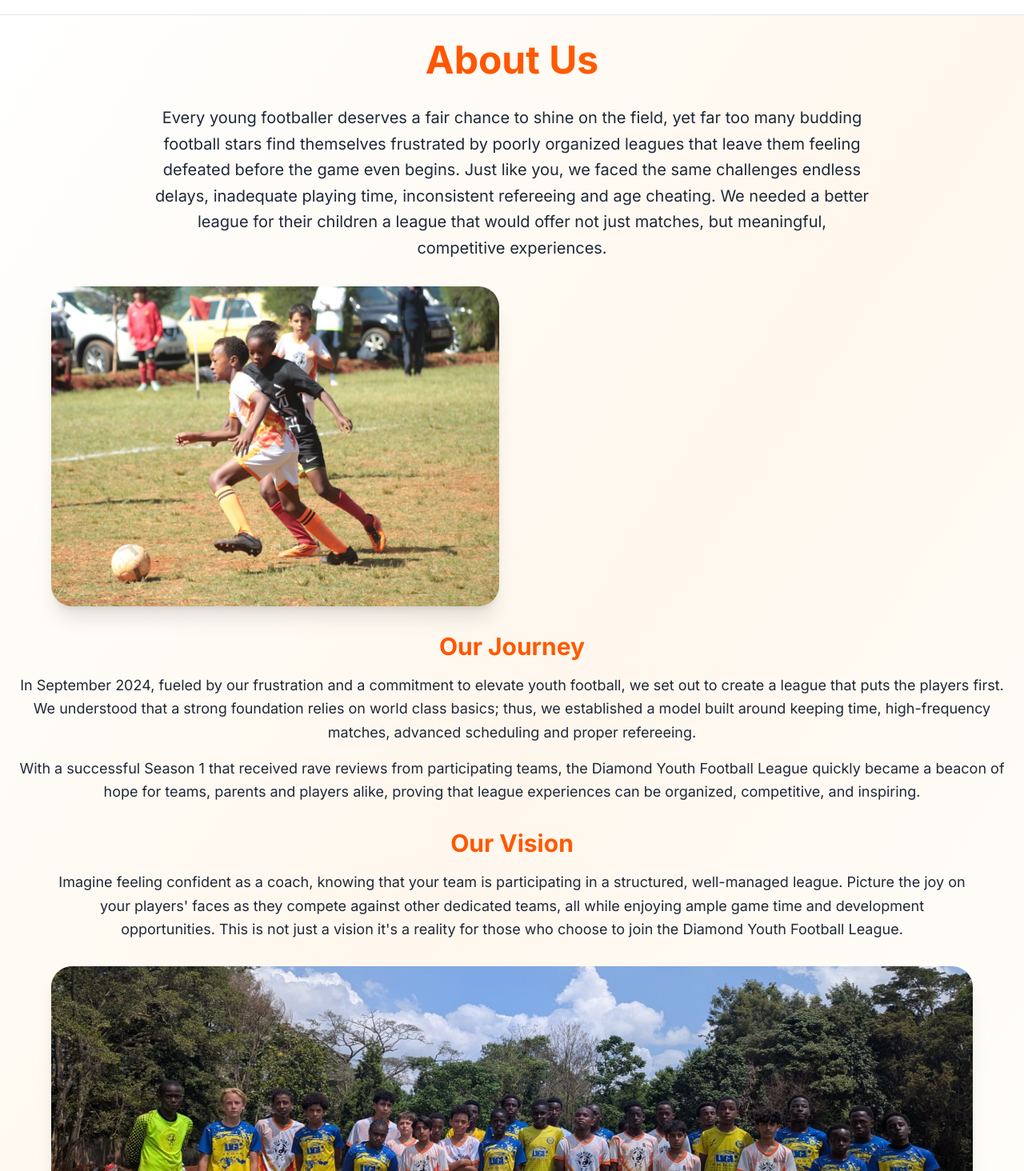
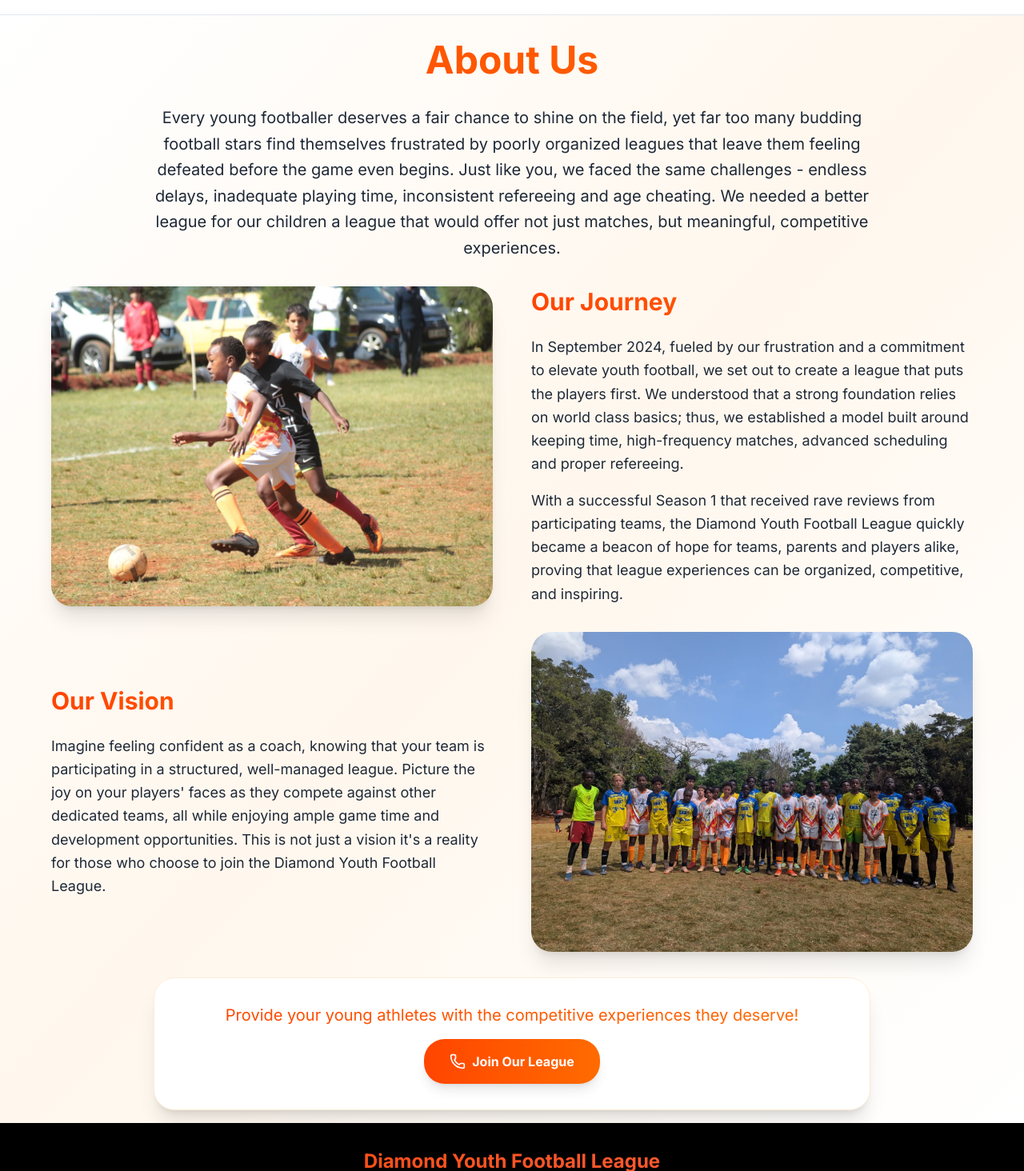
Before and after one commit to QoSz/Diamond-Youth-Football-League, a Next.js app: page /about in a window 1280 px wide. Shown: the part 46-1510 px from the top of the page at 80% size. Built offline with nearby package versions, Linux system fonts and the light colour scheme.

Commit message:
Fixing minor issues

```diff
--- a/src/app/about/page.tsx
+++ b/src/app/about/page.tsx
@@ -19,18 +19,19 @@ export default function About() {
           <p className="text-xl text-gray-800 text-center leading-relaxed">
             Every young footballer deserves a fair chance to shine on the field, yet far too many budding
             football stars find themselves frustrated by poorly organized leagues that leave them feeling
-            defeated before the game even begins. Just like you, we faced the same challenges endless
+            defeated before the game even begins. Just like you, we faced the same challenges - endless
             delays, inadequate playing time, inconsistent refereeing and age cheating. We needed a better
-            league for their children a league that would offer not just matches, but meaningful, competitive
+            league for our children a league that would offer not just matches, but meaningful, competitive
             experiences.
           </p>
         </div>
       </section>
 
-      {/* Image Section */}
+      {/* Our Journey Section - Image Left/Text Right */}
       <section className="py-4 px-4">
         <div className="max-w-6xl mx-auto">
-          <div className="grid md:grid-cols-2 gap-8 items-center">
+          <div className="grid md:grid-cols-2 gap-12 items-center">
+            {/* Image Column */}
             <div className="relative h-[400px] rounded-[1.618rem] overflow-hidden shadow-xl">
               <Image
                 src="/images/Hero-Image.jpg"
@@ -39,39 +40,39 @@ export default function About() {
                 className="object-cover"
               />
             </div>
-          </div>
-        </div>
-      </section>
 
-      {/* Our Story */}
-      <section className="py-4 px-4">
+            {/* Text Column */}
             <div>
-          <h2 className="text-2xl text-center md:text-3xl font-bold mb-4 bg-gradient-to-r from-[#FF4500] to-[#FF6B00] bg-clip-text text-transparent">
+              <h2 className="text-2xl md:text-3xl font-bold mb-6 bg-gradient-to-r from-[#FF4500] to-[#FF6B00] bg-clip-text text-transparent text-center md:text-left">
                 Our Journey
               </h2>
-          <p className="text-gray-800 text-lg text-center leading-relaxed mb-4">
+              <p className="text-gray-800 text-lg leading-relaxed mb-4">
                 In September 2024, fueled by our frustration and a commitment to elevate youth football,
                 we set out to create a league that puts the players first. We understood that a strong
                 foundation relies on world class basics; thus, we established a model built around keeping
                 time, high-frequency matches, advanced scheduling and proper refereeing.
               </p>
-          <p className="text-gray-800 text-lg text-center leading-relaxed">
+              <p className="text-gray-800 text-lg leading-relaxed">
                 With a successful Season 1 that received rave reviews from participating teams, the
                 Diamond Youth Football League quickly became a beacon of hope for teams, parents
                 and players alike, proving that league experiences can be organized, competitive,
                 and inspiring.
               </p>
             </div>
+          </div>
+        </div>
       </section>
 
-      {/* Vision */}
+      {/* Our Vision Section - Text Left/Image Right */}
       <section className="py-4 px-4">
         <div className="max-w-6xl mx-auto">
-          <div>
-            <h2 className="text-2xl text-center md:text-3xl font-bold mb-4 bg-gradient-to-r from-[#FF4500] to-[#FF6B00] bg-clip-text text-transparent">
+          <div className="grid md:grid-cols-2 gap-12 items-center">
+            {/* Text Column */}
+            <div className="order-1 md:order-1">
+              <h2 className="text-2xl md:text-3xl font-bold mb-6 bg-gradient-to-r from-[#FF4500] to-[#FF6B00] bg-clip-text text-transparent text-center md:text-left">
                 Our Vision
               </h2>
-            <p className="text-gray-800 text-lg text-center leading-relaxed">
+              <p className="text-gray-800 text-lg leading-relaxed">
                 Imagine feeling confident as a coach, knowing that your team is participating in a
                 structured, well-managed league. Picture the joy on your players&apos; faces as they compete
                 against other dedicated teams, all while enjoying ample game time and development
@@ -79,12 +80,9 @@ export default function About() {
                 Diamond Youth Football League.
               </p>
             </div>
-        </div>
-      </section>
 
-      <section className="py-4 px-4">
-        <div className="max-w-6xl mx-auto">
-          <div className="relative h-[400px] rounded-[1.618rem] overflow-hidden shadow-xl">
+            {/* Image Column */}
+            <div className="relative h-[400px] rounded-[1.618rem] overflow-hidden shadow-xl order-2 md:order-2">
               <Image
                 src="/images/Home-LeagueInfo.jpg"
                 alt="Team photo of youth football players"
@@ -93,18 +91,16 @@ export default function About() {
               />
             </div>
           </div>
+        </div>
       </section>
 
       {/* Call to Action */}
-      <section className="py-4 pb-8 px-4">
+      <section className="py-4 px-4">
         <div className="max-w-4xl mx-auto">
           <div className="bg-white rounded-[1.618rem] p-8 shadow-xl border border-orange-100 text-center">
-            <h2 className="text-2xl bg-gradient-to-r from-[#FF4500] to-[#FF6B00] bg-clip-text text-transparent font-bold mb-8 text-black">
-              Escape The Chaos of Unorganized Competitions
+            <h2 className="text-xl bg-gradient-to-r from-[#FF4500] to-[#FF6B00] bg-clip-text text-transparent mb-4">
+              Provide your young athletes with the competitive experiences they deserve!
             </h2>
-            <p className="text-xl text-black mb-8">
-              Provide your young athletes with the competitive experiences they deserve.
-            </p>
             <a
               href="tel:+254750920779"
               className="px-8 py-4 rounded-[1.618rem] bg-gradient-to-r from-[#FF4500] to-[#FF6B00]
--- a/src/app/leagues/page.tsx
+++ b/src/app/leagues/page.tsx
@@ -16,7 +16,7 @@ export default function Leagues() {
       </div>
 
       {/* Image section added here */}
-      <div className="py-4 px-4 max-w-4xl mx-auto w-full">
+      <div className="py-4 px-4 max-w-2xl mx-auto w-full">
         <div className="rounded-[1.618rem] overflow-hidden shadow-lg relative h-[400px]">
           <Image
             src="/images/IMG-20250213-WA0003.jpg"
--- a/src/components/home/LeagueValue.tsx
+++ b/src/components/home/LeagueValue.tsx
@@ -7,11 +7,8 @@ export default function LeagueValue() {
       <div className="absolute inset-0 bg-gradient-to-br from-white via-orange-50 to-white animate-gradient-shift"></div>
 
       <div className="container mx-auto px-4 relative">
-        {/* Main Question - removed underline */}
-        <h2 className="text-3xl md:text-4xl font-bold text-center mb-12 text-black relative inline-block">
-          <span className="relative z-10 text-center">
-            Are you tired of poorly organized leagues hindering your team&apos;s progress?
-          </span>
+        <h2 className="text-3xl md:text-4xl font-bold text-center mb-12 text-black">
+          Are you tired of poorly organized leagues hindering your team&apos;s progress?
         </h2>
 
         {/* Problems Section - added gradient effect */}
```
Lines whose indentation alone changed are shown as unchanged.
